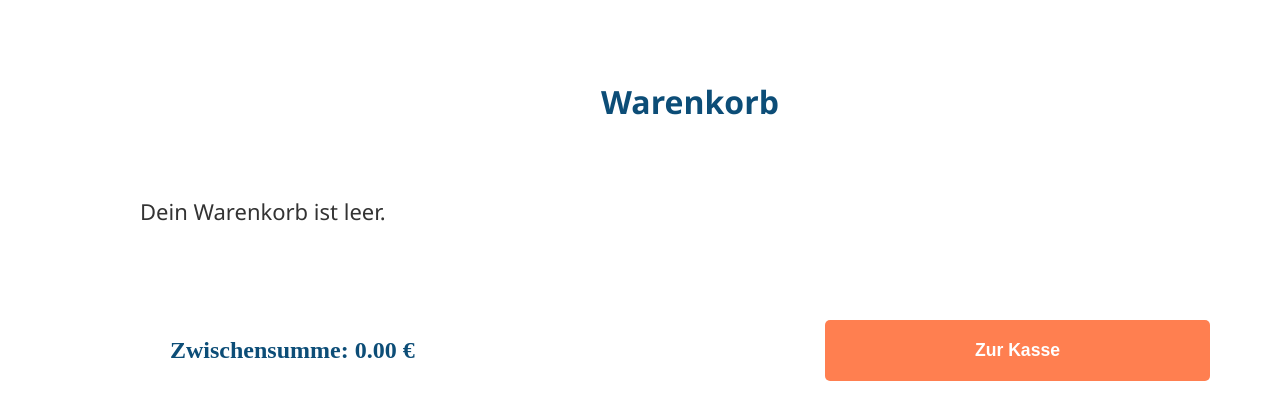
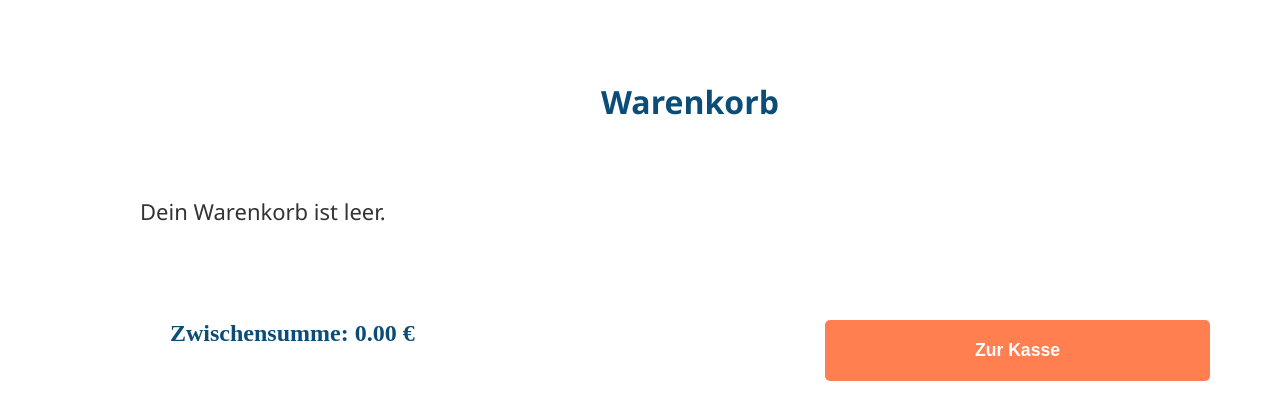
Before and after one commit to ani888m/organised, a Flask app: page /cart in a window 1280 px wide. Shown: the part 230-650 px from the top of the page. Run offline with Flask 3, Linux system fonts and the light colour scheme.

Commit message:
Update cart.html

```diff
--- a/templates/cart.html
+++ b/templates/cart.html
@@ -54,7 +54,7 @@
     <h1 style="margin:50px">Warenkorb</h1>
     <div id="cart-items" style="padding:20px; font-size: 20px"></div>
 
-    <div style="display: flex; align-items: center; justify-content: space-between; margin: 50px; max-width: 1800px;">
+    <div style="display: flex; justify-content: space-between; margin: 50px; max-width: 1800px;">
       <h2>Zwischensumme: <span id="total-price">0.00</span> €</h2>
       <button id="checkout-btn" style="
         background-color: #ff7f50;
```
